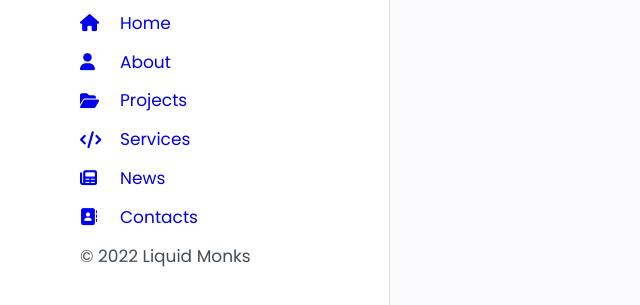
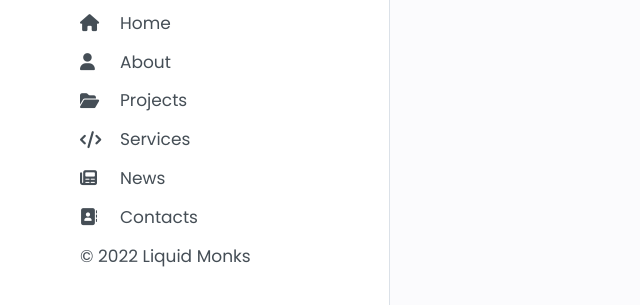
Before and after one commit to liquidmonks/portfolio, a plain HTML site: page index.html in a window 1280 px wide. Shown: the part 387-692 px from the top of the page, without its empty margins (0-640 px from the left). Drawn offline with Linux system fonts and the light colour scheme.

Commit message:
main.css includes anchor tag, button, and text area with styling properties - no text-deco, no outline, no border | font-family, color, and font size inherits its properties from the body styling

```diff
--- a/assets/css/main.scss
+++ b/assets/css/main.scss
@@ -35,6 +35,17 @@ body {
     color: var(--color-grey-4);
 }
 
+a,
+button,
+input,
+textarea {
+    text-decoration: none;
+    outline: none;
+    border: none;
+    font-family: inherit;
+    color: inherit;
+    font-size: inherit;
+}
 
 /* element selectors */
 
```
Also changed, not shown: assets/css/main.css, 1 other file.
